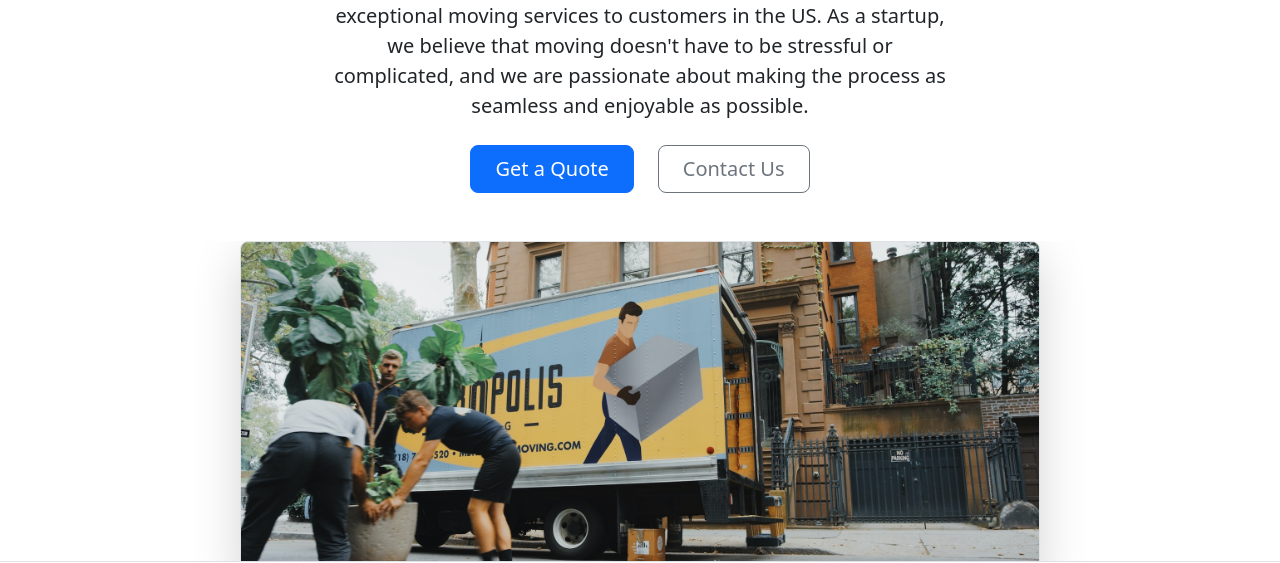
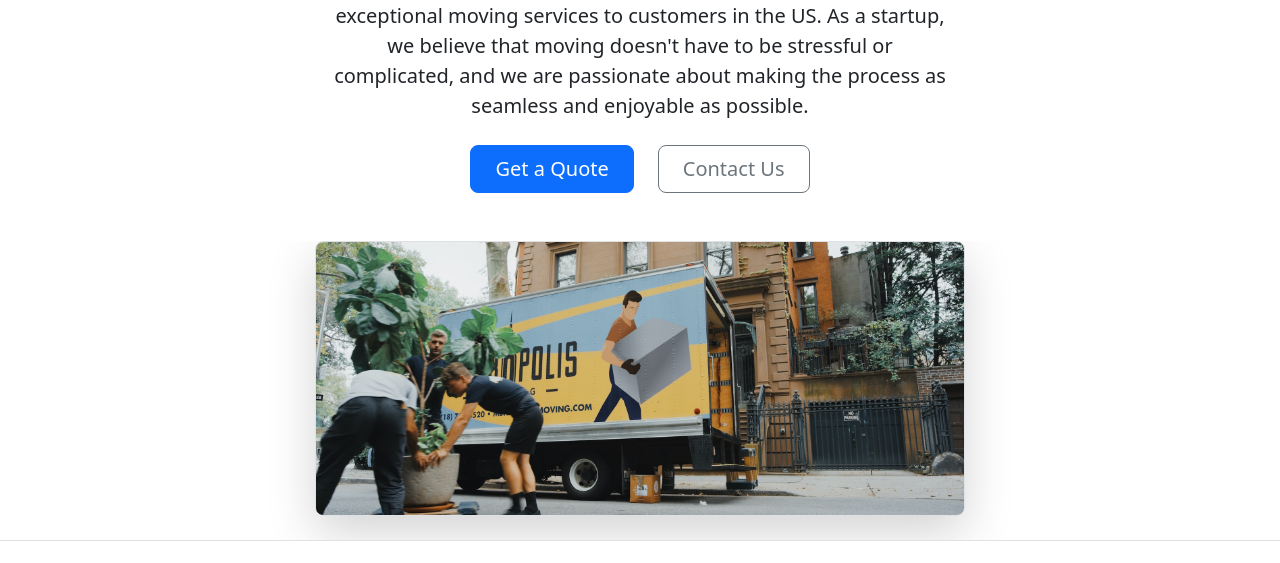
Before and after one commit to emir-mutlu/transport-company-website, a plain HTML site: page index.html in a window 1280 px wide. Shown: the part 258-821 px from the top of the page. Drawn offline with nearby package versions, Linux system fonts and the light colour scheme.

Commit message:
Update index.html

```diff
--- a/index.html
+++ b/index.html
@@ -72,7 +72,7 @@
     </div>
     <div class="overflow-hidden" style="max-height: 40vh;">
       <div class="container px-5">
-        <img src="./assets/pictures/moving-van.jpg" class="img-fluid border rounded-3 shadow-lg mb-4" alt="Moving van on a road" width="800"
+        <img src="./assets/pictures/moving-van.jpg" class="img-fluid border rounded-3 shadow-lg mb-4" alt="Moving van on a road" width="650"
           height="600" style="max-width: 90%;" loading="lazy">
       </div>
     </div>
```
